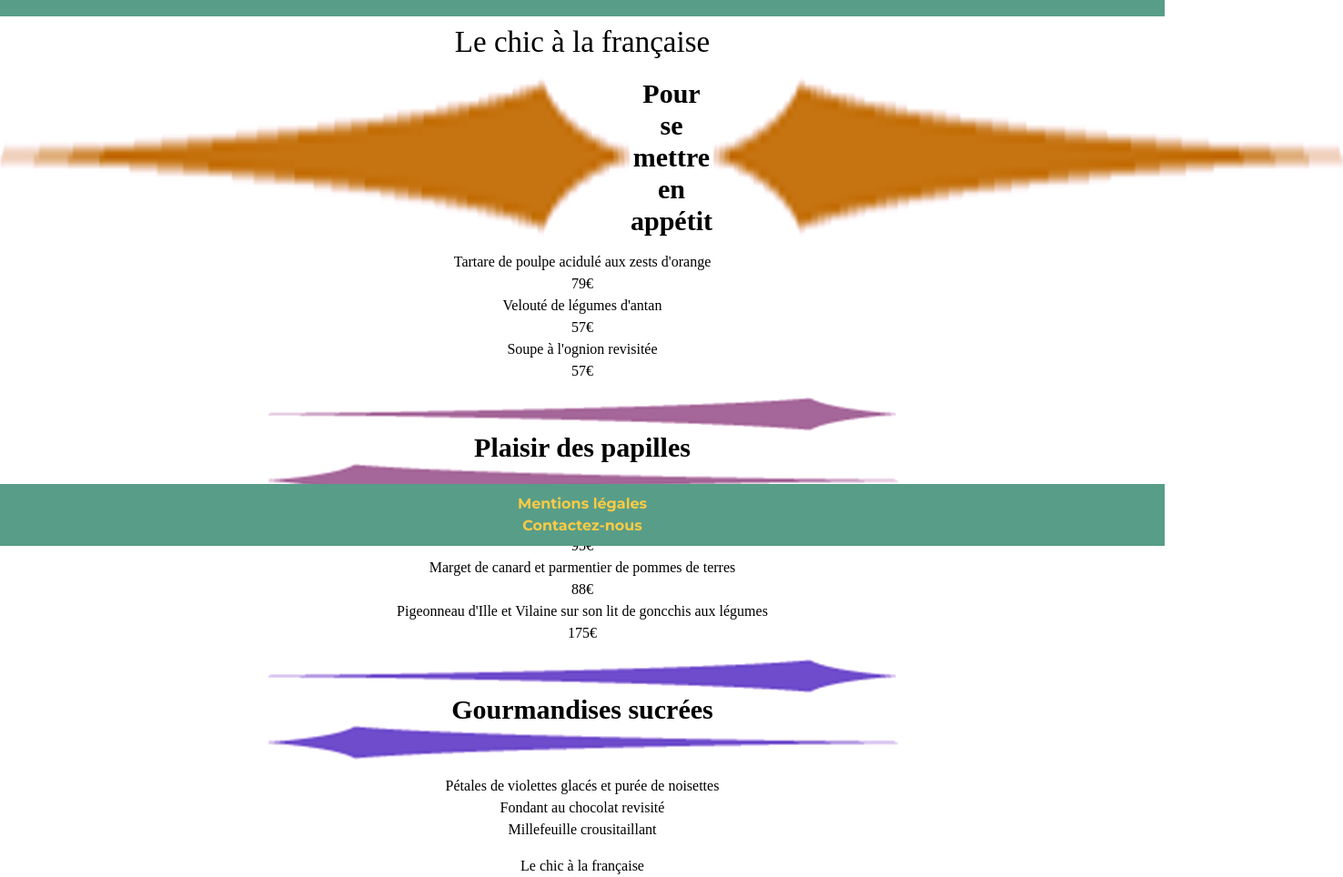
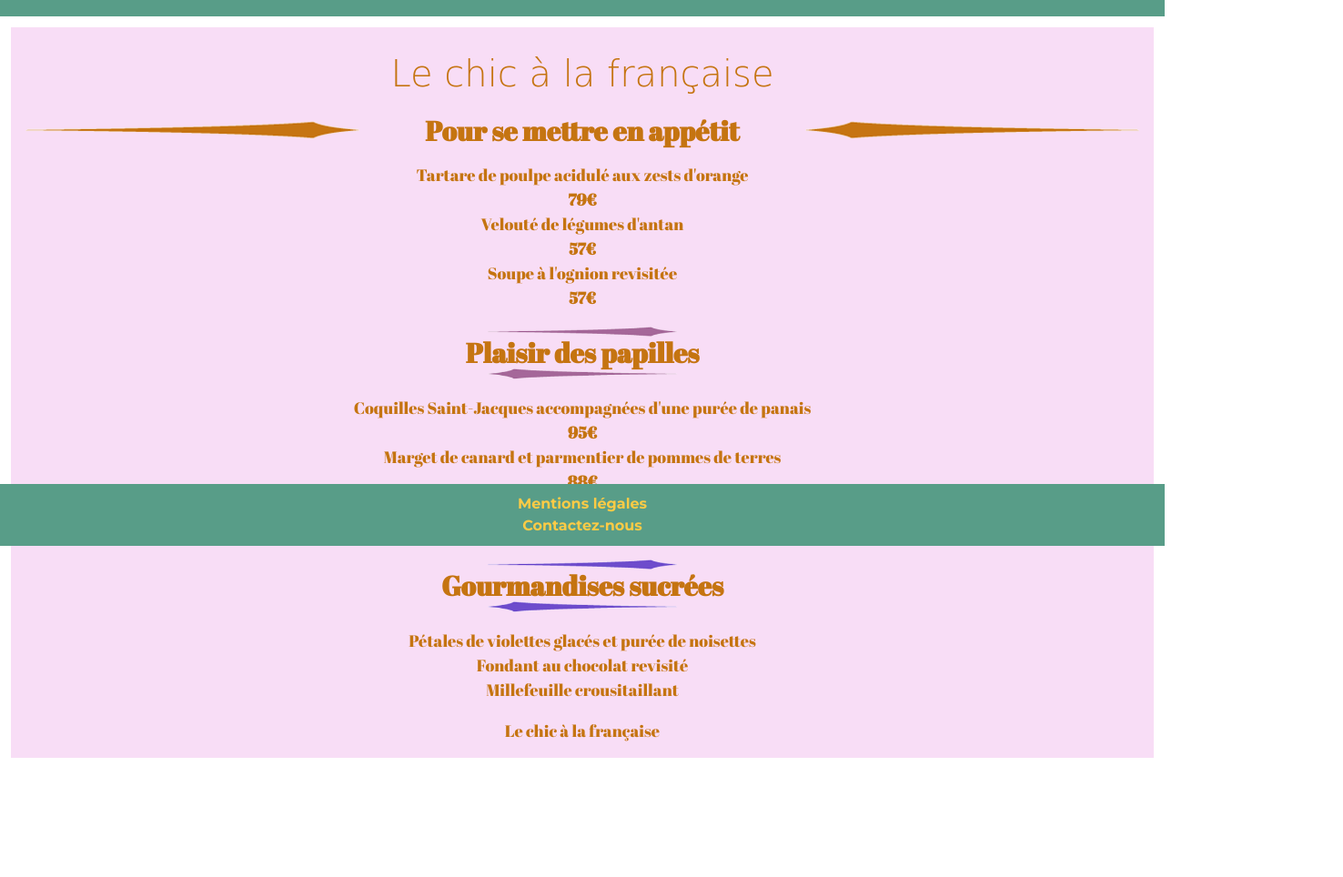
Before and after one commit to ZabaSylwia/OhMyFood, a plain HTML site: page lechicalafrancaise.html in a window 1280 px wide. Shown: the part 200-1164 px from the top of the page at 91% size, 1476 px wide, since content can reach past the window. After the commit the page ends 1113 px from the top, so only its background shows below. Drawn offline with Linux system fonts and the light colour scheme; a web font is replaced by a local one.

Commit message:
ajouter des classes

```diff
--- a/lechicalafrancaise.html
+++ b/lechicalafrancaise.html
@@ -24,19 +24,16 @@
         </header>
 
         <main>
-
-
-
             <section class="lechicalafrancaise">
                 <header>
                     <h3>Le chic à la française</h3>
                 </header>
 
-                <article class="menu">
+                <article class="menu menu__1">
                     <div>
-                        <img class="img img__deco" src="image/lechicalafrancaise/orangeleft.png" alt="Décoration du texte à gauche"/>
+                        <img class="img img__deco" class="img img__deco" src="image/lechicalafrancaise/orangeleft.png" alt="Décoration du texte à gauche"/>
                         <h5>Pour se mettre en appétit</h5>
-                        <img class="img img__deco" src="image/lechicalafrancaise/orangeright.png" alt="Décoration du texte à droite"/>
+                        <img class="img img__deco" class="img img__deco" src="image/lechicalafrancaise/orangeright.png" alt="Décoration du texte à droite"/>
                     </div>
                     <ul>
                         <li>Tartare de poulpe acidulé  aux zests d'orange <span>79€</span></li>
@@ -46,11 +43,11 @@
 
                 </article>
 
-                <article>
+                <article class="menu menu__2">
 
-                    <img src="image/lechicalafrancaise/purpleleft.png" alt="Décoration du texte à gauche"/>
+                    <img class="img img__deco" src="image/lechicalafrancaise/purpleleft.png" alt="Décoration du texte à gauche"/>
                     <h5>Plaisir des papilles</h5>
-                    <img src="image/lechicalafrancaise/purpleright.png" alt="Décoration du texte à droite"/>
+                    <img class="img img__deco" src="image/lechicalafrancaise/purpleright.png" alt="Décoration du texte à droite"/>
                     <ul>
                         <li>Coquilles Saint-Jacques accompagnées d'une purée de panais <span>95€</span></li>
                         <li>Marget de canard et parmentier de pommes de terres<span>88€</span></li>
@@ -59,11 +56,11 @@
 
                 </article>
 
-                <article>
+                <article class="menu menu__3">
 
-                    <img src="image/lechicalafrancaise/blueleft.png" alt="Décoration du texte à gauche"/>
+                    <img class="img img__deco" src="image/lechicalafrancaise/blueleft.png" alt="Décoration du texte à gauche"/>
                     <h5>Gourmandises sucrées</h5>
-                    <img src="image/lechicalafrancaise/blueright.png" alt="Décoration du texte à droite"/>
+                    <img class="img img__deco" src="image/lechicalafrancaise/blueright.png" alt="Décoration du texte à droite"/>
                     <ul>
                         <li>Pétales de violettes glacés et purée de noisettes</li>
                         <li>Fondant au chocolat revisité</li>
@@ -81,9 +78,8 @@
         </main>
 
         <footer>
-            <a>Mentions légales</a>
-            <a>Contactez-nous</a>
-
+            <a href="legals.html" target="_blank">Mentions légales</a>
+            <a href="mailto:silviaz.pro@gmail.com">Contactez-nous</a>
         </footer>
 
 
--- a/sass/import/_commun.scss
+++ b/sass/import/_commun.scss
@@ -91,6 +91,15 @@ img:not([alt]) {
 
 /* page - lanoteenchantee*/
 
+.menu{
+    @include flex;
+    div{
+        display: flex;
+        justify-content: space-between;
+    }
+
+}
+
 
 .lanoteenchantee{
     @include section(1);
@@ -112,6 +121,21 @@ img:not([alt]) {
 
 }
 
+.lechicalafrancaise{
+    @include section(2);
+    color: $lechicalafrancaise__text--1;
+    h3{
+    font-family: $lechicalafrancaise__typo;
+    font-size: 4rem;
+    }
+    .img{
+        width: 30%;
+        height: auto;
+        object-fit: contain;
+        margin: 0;
+    }
+}
+
 
 
 
@@ -126,5 +150,8 @@ footer{
     width: 100%;
     bottom: 0;
     right: 0;
+    a{
+        color: inherit;
+    }
 
 }
--- a/sass/import/_molecules.scss
+++ b/sass/import/_molecules.scss
@@ -50,16 +50,6 @@ p {
 
 section{
     @include flex;
-
-}
-
-.menu{
-    @include flex;
-    div{
-        display: flex;
-        justify-content: space-between;
-    }
-
 }
 
 ul{
```
Also changed, not shown: index.html (+2 -2 lines), lapalettedugout.html (+8 -8 lines), ledelicedespapilles.html (+13 -13 lines), css/style.css, legals.html (added), 1 other file.
